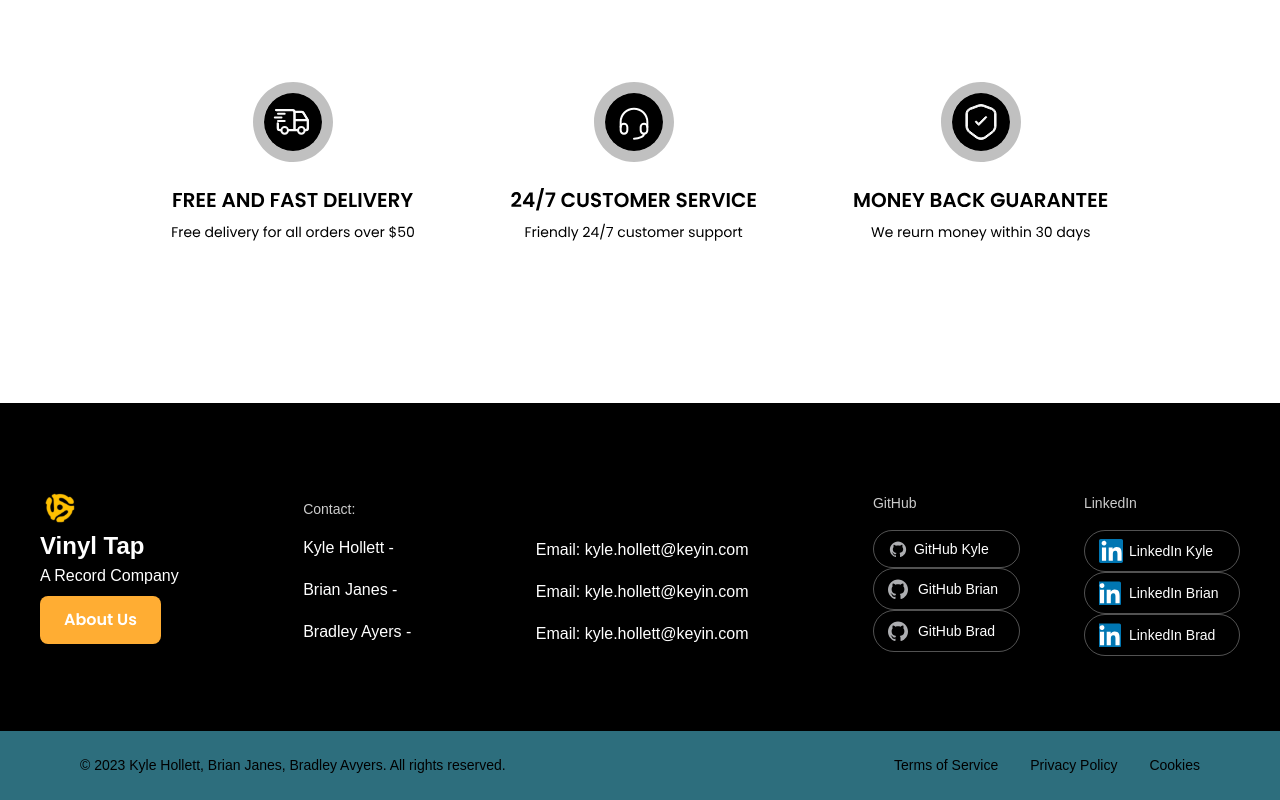
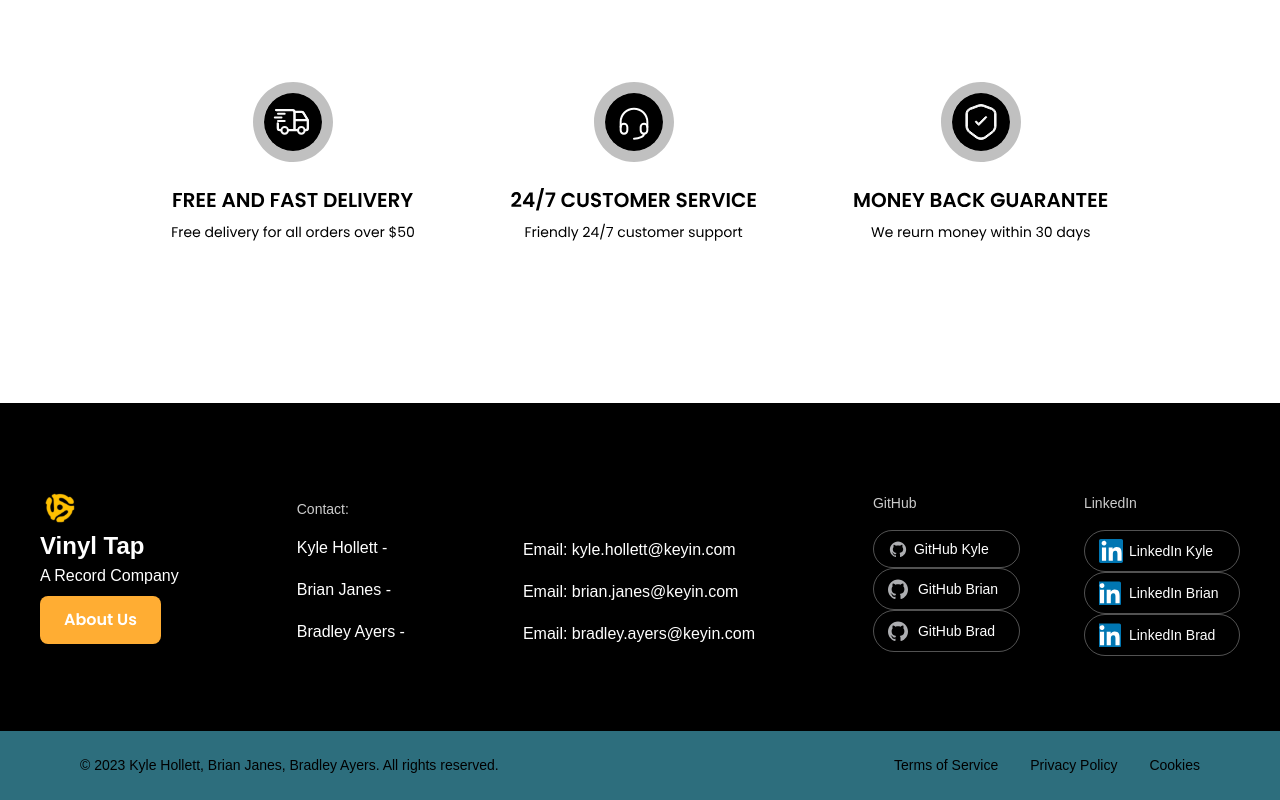
Before and after one commit to kyhol/BKB-S2-FinalSprint, a React (Create React App) app in the folder front-end/: page / in a window 1280 px wide. Shown: the part 2990-3790 px from the top of the page. Built offline with nearby package versions, Linux system fonts and the light colour scheme; data requests are answered from the project's data file.

Commit message:
Tinkered with footer (media queries)

```diff
--- a/front-end/src/Components/Footer/Footer.css
+++ b/front-end/src/Components/Footer/Footer.css
@@ -425,4 +425,8 @@
     margin-bottom: 0px;
     margin-top: 2rem;
   }
+  .email-kyle-hollett-keyin-com {
+    visibility: hidden;
+    display: none;
+  }
 }
--- a/front-end/src/Components/Footer/Footer.jsx
+++ b/front-end/src/Components/Footer/Footer.jsx
@@ -17,7 +17,7 @@ const Version7Dark = ({ className = "", ...props }) => {
     <div className={`version-7-dark ${className}`} {...props}>
       <div className="container">
         <div className="_2023-kyle-hollett-brian-janes-bradley-avyers-all-rights-reserved">
-          © 2023 Kyle Hollett, Brian Janes, Bradley Avyers. All rights reserved.
+          © 2023  Kyle Hollett, Brian Janes, Bradley Ayers. All rights reserved.
         </div>
         <div className="links">
           <div className="terms-of-service">Terms of Service</div>
@@ -48,10 +48,10 @@ const Version7Dark = ({ className = "", ...props }) => {
               Email: kyle.hollett@keyin.com
             </div>
             <div className="email-kyle-hollett-keyin-com">
-              Email: kyle.hollett@keyin.com
+              Email: brian.janes@keyin.com
             </div>
             <div className="email-kyle-hollett-keyin-com">
-              Email: kyle.hollett@keyin.com
+              Email: bradley.ayers@keyin.com
             </div>
           </div>
         </div>
```
Also changed, not shown: 1 other file (tests, documents, lock files or other folders).
